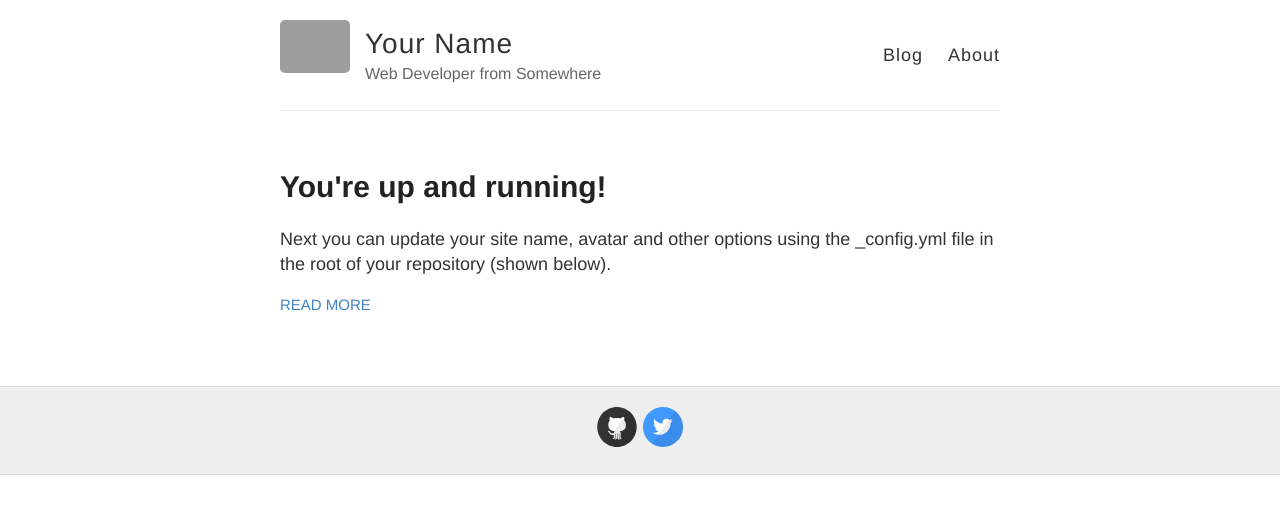
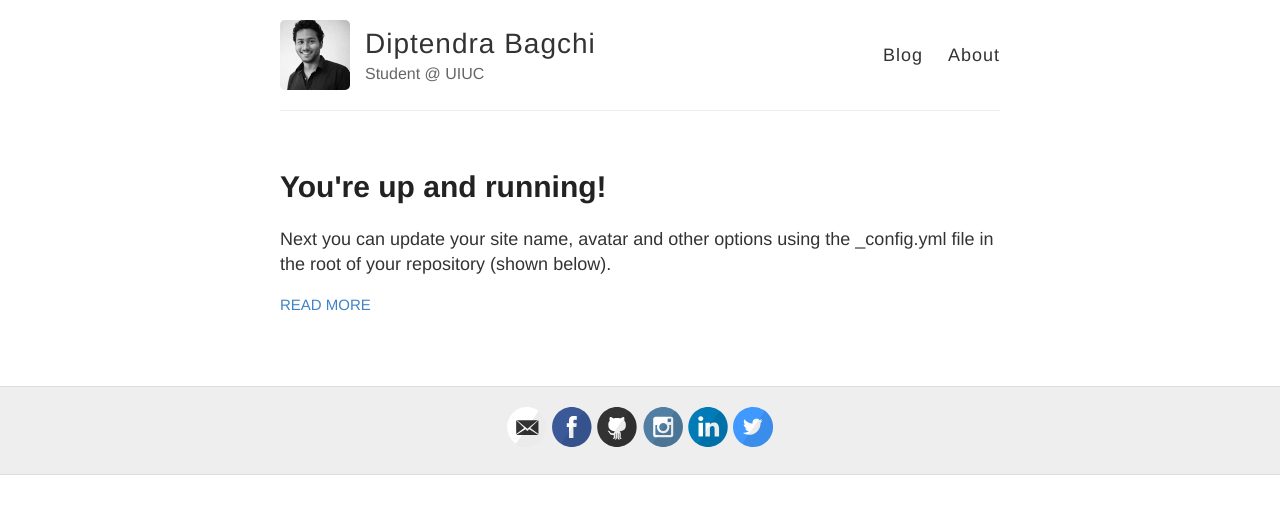
Before and after one commit to Diptendra/diptendra.github.io, a Jekyll site: the page built from index.html, in a window 1280 px wide. Shown: the top 514 px of the page. Built offline with Jekyll 4.4.1, drawn with Linux system fonts in a browser that asks for light colours; grey boxes are pictures that could not be loaded.

Commit message:
Added contact and other relevant details

```diff
--- a/_config.yml
+++ b/_config.yml
@@ -3,13 +3,13 @@
 #
 
 # Name of your site (displayed in the header)
-name: Your Name
+name: Diptendra Bagchi
 
 # Short bio or description (displayed in the header)
-description: Web Developer from Somewhere
+description: Student @ UIUC
 
 # URL of your avatar or profile pic (you could use your GitHub profile pic)
-avatar: https://raw.githubusercontent.com/barryclark/jekyll-now/master/images/jekyll-logo.png
+avatar: /images/Profile_Image.jpg
 
 #
 # Flags below are optional
@@ -18,12 +18,12 @@ avatar: https://raw.githubusercontent.com/barryclark/jekyll-now/master/images/je
 # Includes an icon in the footer for each username you enter
 footer-links:
   dribbble:
-  email:
-  facebook:
+  email: diptendra1991@gmail.com
+  facebook: diptendra.bagchi
   flickr:
-  github: barryclark/jekyll-now
-  instagram:
-  linkedin:
+  github: Diptendra
+  instagram: diptendra_bagchi
+  linkedin: https://www.linkedin.com/in/diptendra-bagchi/
   pinterest:
   rss: # just type anything here for a working RSS icon
   twitter: jekyllrb
@@ -41,7 +41,7 @@ google_analytics:
 
 # Your website URL (e.g. http://barryclark.github.io or http://www.barryclark.co)
 # Used for Sitemap.xml and your RSS feed
-url:
+url: https://diptendra.github.io/
 
 # If you're hosting your site at a Project repository on GitHub pages
 # (http://yourusername.github.io/repository-name)
```
Also changed, not shown: images/Profile_Image.jpg (added).
